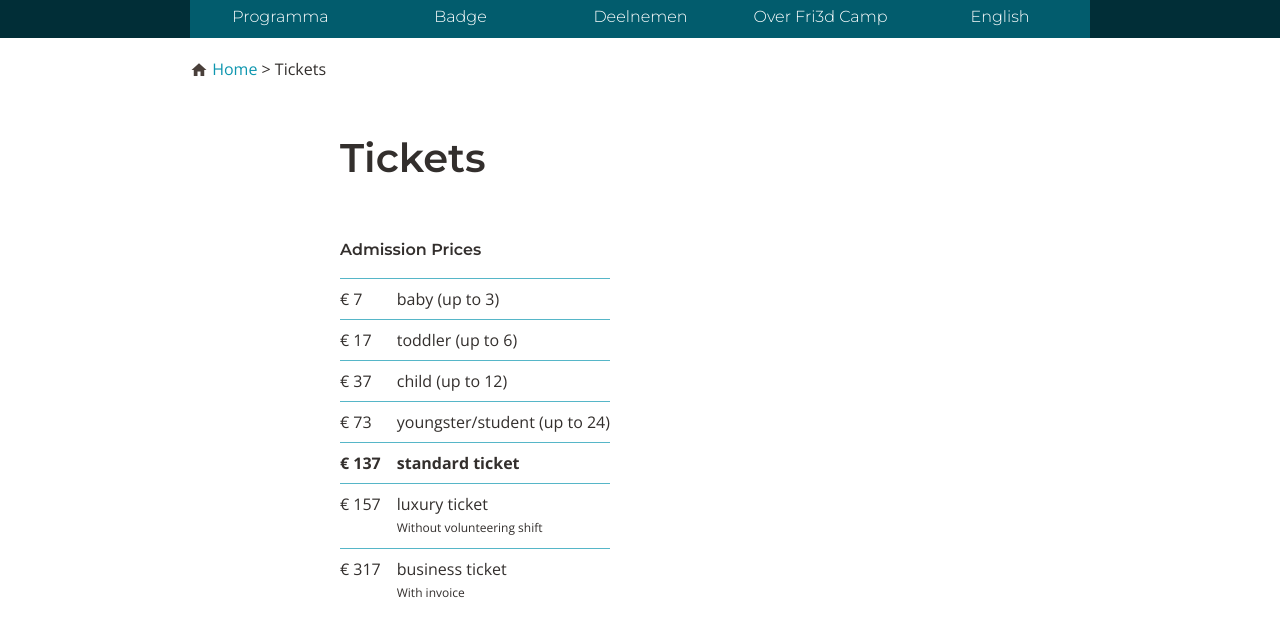
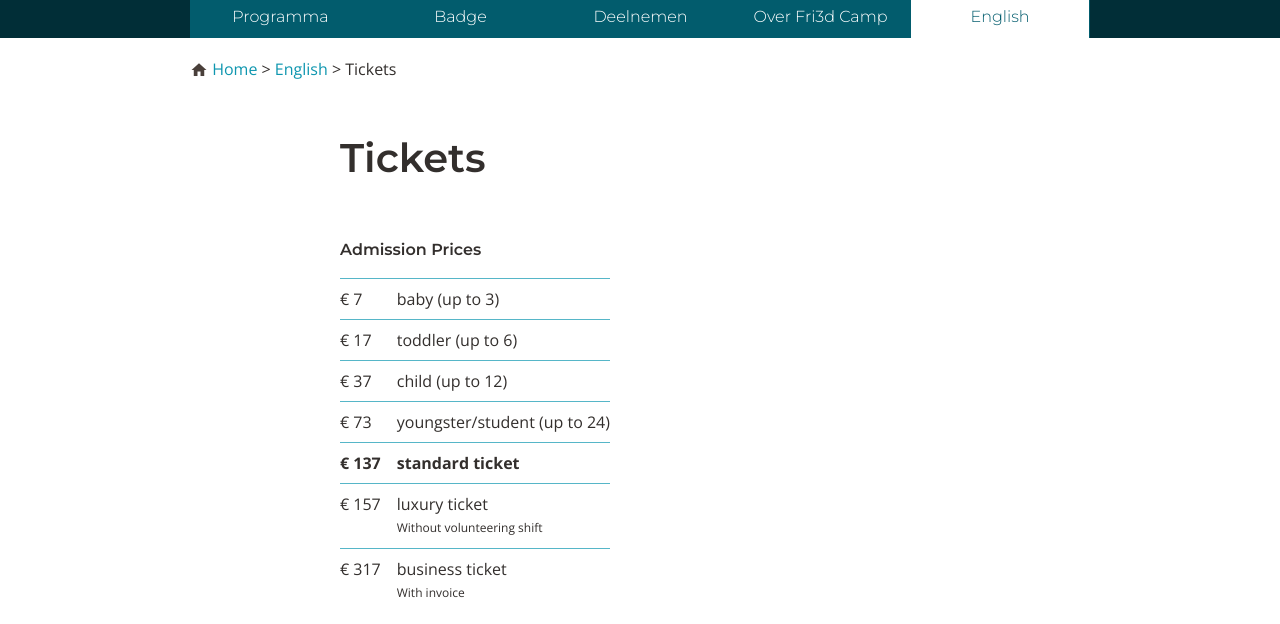
Before and after one commit to Fri3dCamp/fri3d2018-announce, a Jekyll site: the page built from english/tickets.html, in a window 1280 px wide and 900 px high, cut to the strip 276-900 px from the top of the window. Built offline with Jekyll 4.4.1, drawn with Linux system fonts in a browser that asks for light colours; nearby versions of some CDN libraries; grey boxes are pictures that could not be loaded.

Commit message:
move from subpages

```diff
--- a/english/participate/code_of_conduct.html
+++ b/english/code_of_conduct.html
@@ -1,7 +1,7 @@
 ---
 layout: default
 title: Be Excellent to each other!
-navitem: participate
+navitem: english
 navlevel: 1
 ---
 <div class="maincontent">
--- a/english/participate/tickets.html
+++ b/english/tickets.html
@@ -1,7 +1,7 @@
 ---
 layout: default
 title: Tickets
-navitem: participate
+navitem: english
 navlevel: 1
 ---
 <div class="maincontent">
```
Also changed, not shown: english/participate/index.html (deleted, +0 -7 lines).
